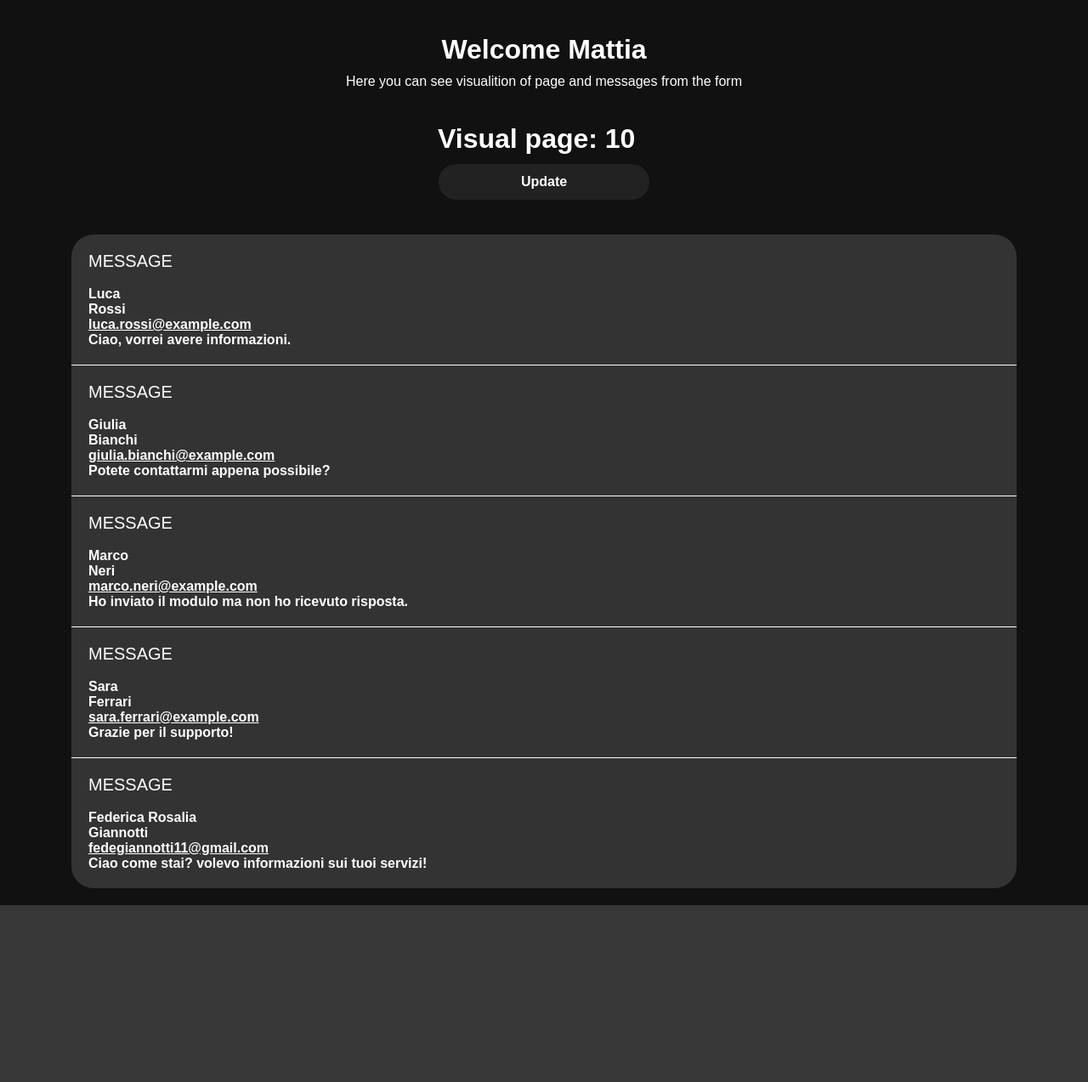
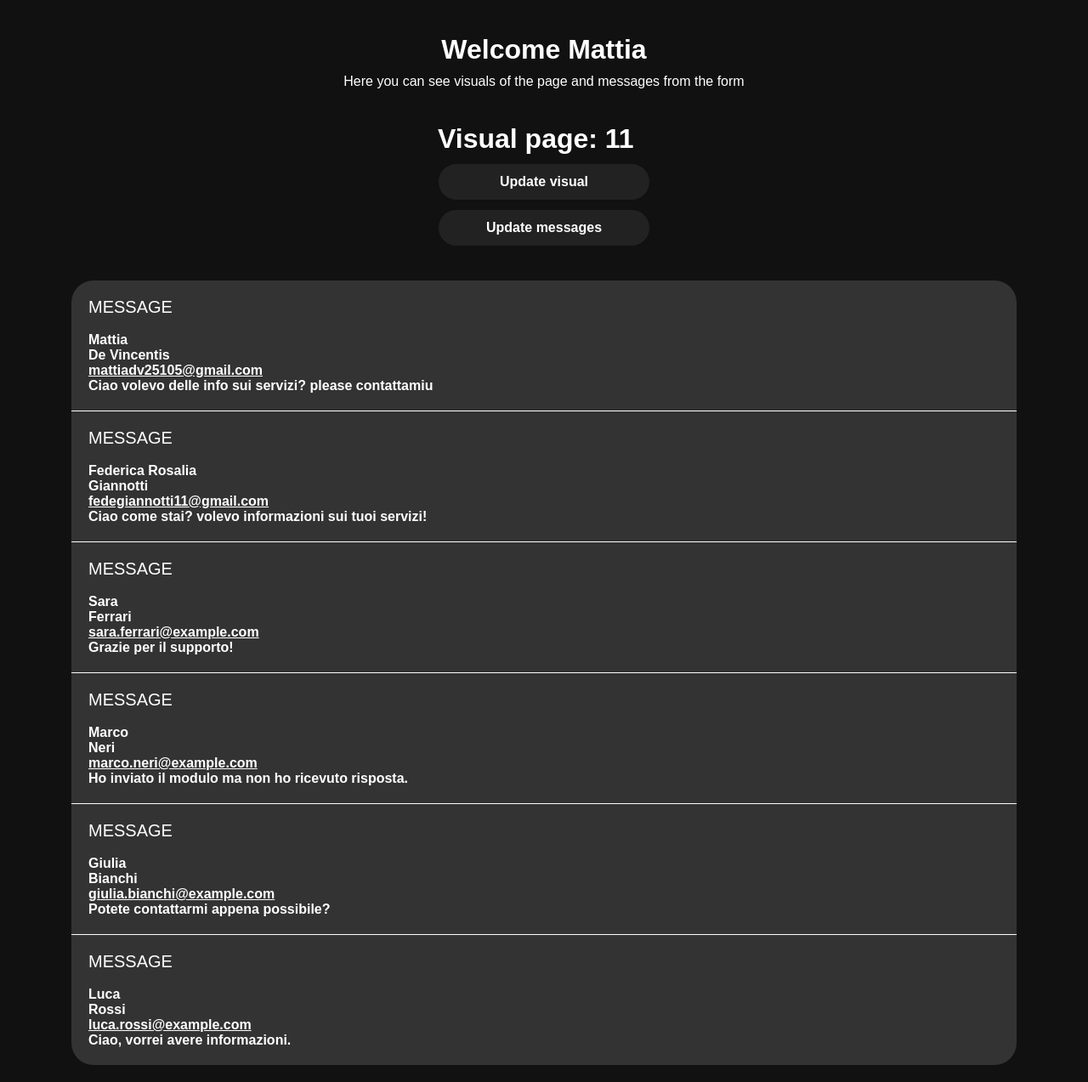
Before and after one commit to mattiadv-apsales/EXAM-WEB-DEV, a Flask app: page /admin-pannel in a window 1280 px wide. Shown: the whole page at 85% size. Before the commit the page ends 1065 px from the top, so only its background shows below. Run offline with Flask 3, Linux system fonts and the light colour scheme; the visitor is signed in with stand-in values (Sample User, id 1).

Commit message:
update file

```diff
--- a/messages.json
+++ b/messages.json
@@ -28,5 +28,11 @@
         "cognome": "Giannotti",
         "email": "fedegiannotti11@gmail.com",
         "messaggio": "Ciao come stai? volevo informazioni sui tuoi servizi!"
+    },
+    {
+        "nome": "Mattia",
+        "cognome": "De Vincentis",
+        "email": "mattiadv25105@gmail.com",
+        "messaggio": "Ciao volevo delle info sui servizi? please contattamiu"
     }
 ]
--- a/page_visual.json
+++ b/page_visual.json
@@ -1,3 +1,3 @@
 {
-    "visual": 10
+    "visual": 11
 }
--- a/server.py
+++ b/server.py
@@ -31,6 +31,11 @@ def admin():
     else:
         return render_template("admin_check.html")
 
+@app.post("/update_messages")
+def update_message():
+    mes = return_messages()
+    return {"messages": mes}
+
 @app.post("/update_visual")
 def update_visual():
     visuals = return_visual_page()
--- a/static/script/admin.js
+++ b/static/script/admin.js
@@ -1,9 +1,10 @@
 let update_visual = document.getElementById('update_visual');
 let visual_p = document.getElementById('visual_p');
 
+let messages_update = document.getElementById('messages_update');
+let messages = document.getElementById('messages');
+
 update_visual.addEventListener('click', function() {
-    let visual_page = 0;
-
     fetch("/update_visual", {
         method: "POST",
         headers: {
@@ -15,3 +16,65 @@ update_visual.addEventListener('click', function() {
         visual_p.innerHTML = "Visual page: " + data.visual
     })
 })
+
+messages_update.addEventListener('click', function() {
+    fetch("/update_messages", {
+        method: "POST",
+        headers: {
+            "content-type": "applcation/json"
+        }
+    })
+    .then(response => response.json())
+    .then(data => {
+        messages.innerHTML = ""
+
+        data.messages.forEach(msg => {
+            let card_message = document.createElement('div')
+            card_message.classList.add("card_message")
+
+            let title = document.createElement('div')
+            title.classList.add('title')
+            title.innerHTML = "MESSAGE"
+
+            let br = document.createElement('br')
+
+            let name = document.createElement('div')
+            name.classList.add("info")
+            name.innerHTML = msg["nome"]
+
+            let surname = document.createElement('div')
+            surname.classList.add("info")
+            surname.innerHTML = msg["cognome"]
+
+            let email = document.createElement('div')
+            email.classList.add("info")
+            email.innerHTML = "<a href='mailto:" + msg["email"] + "'>" + msg["email"] + "</a>"
+
+            let messa = document.createElement('div')
+            messa.classList.add("info")
+            messa.innerHTML = msg["messaggio"]
+
+            card_message.appendChild(title)
+            card_message.appendChild(br)
+            card_message.appendChild(name)
+            card_message.appendChild(surname)
+            card_message.appendChild(email)
+            card_message.appendChild(messa)
+
+            messages.appendChild(card_message)
+        });
+    })
+})
+
+/*
+
+<div class = "card_message">
+    <div class = "title">MESSAGE</div>
+    <br>
+    <div class = "info">{{message.nome}}</div>
+    <div class = "info">{{message.cognome}}</div>
+    <div class = "info"><a href="mailto:{{message.email}}">{{message.email}}</a></div>
+    <div class = "info">{{message.messaggio}}</div>
+</div>
+
+*/
--- a/static/style/admin.css
+++ b/static/style/admin.css
@@ -51,14 +51,19 @@ p {
     color: var(--white);
     border-radius: 26px;
     width: 100%;
+    display: flex;
+    justify-content: center;
+    align-items: center;
+    flex-direction: column-reverse;
 }
 
 .card_message {
     padding: 20px;
     border-bottom: 1px solid var(--white);
+    width: 100%;
 }
 
-.card_message:last-child {
+.card_message:first-child {
     border-bottom: none;
 }
 
--- a/templates/admin.html
+++ b/templates/admin.html
@@ -10,11 +10,14 @@
         <div class = "container">
             <div class = "welcome">
                 <h1>Welcome {{name}}</h1>
-                <p>Here you can see visualition of page and messages from the form</p>
+                <p>Here you can see visuals of the page and messages from the form</p>
             </div>
             <div class = "widget">
                 <div class = "visual">
-                    <h1 id = "visual_p">Visual page: {{visual}}</h1><button id = "update_visual">Update</button>
+                    <h1 id = "visual_p">Visual page: {{visual}}</h1><button id = "update_visual">Update visual</button>
+                </div>
+                <div class = "visual">
+                    <button id = "messages_update">Update messages</button>
                 </div>
             </div>
             <div class = "messages" id = "messages">
```
